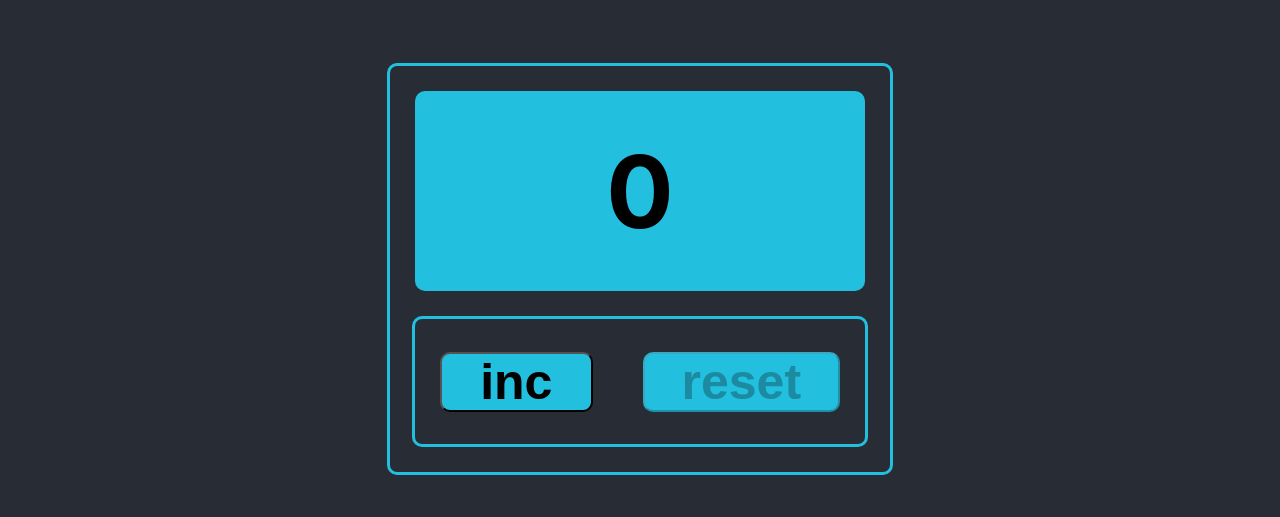
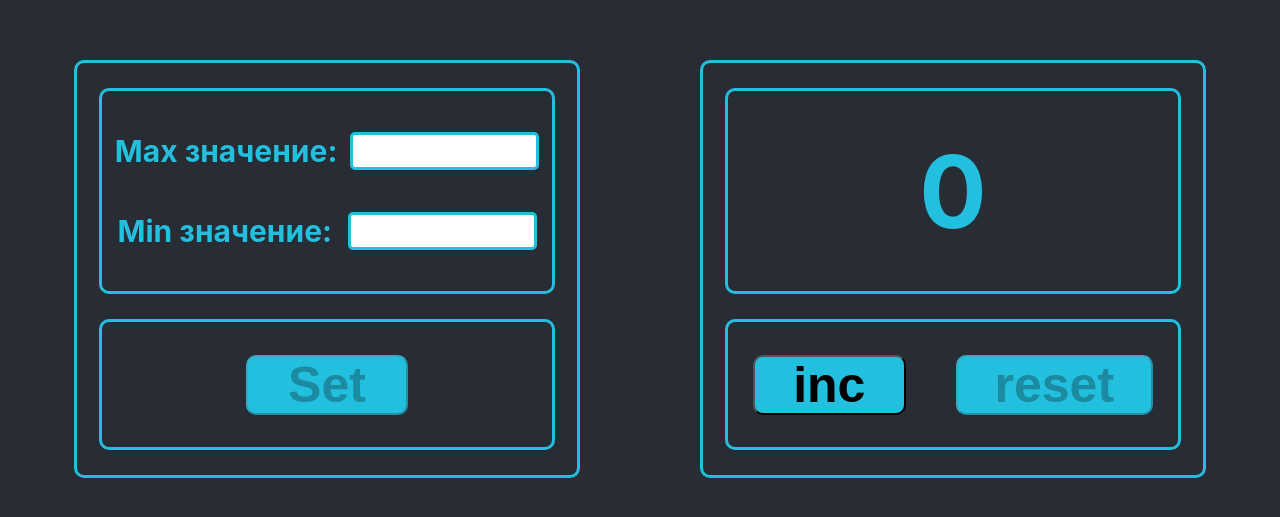
Before and after one commit to GorelovaP/Counter, a React (Create React App) app: page / in a window 1280 px wide. Shown: the part 131-648 px from the top of the page. Built offline with nearby package versions, Linux system fonts and the light colour scheme.

Commit message:
Layout counter2

```diff
--- a/src/App.css
+++ b/src/App.css
@@ -1,6 +1,6 @@
 .App {
   display: flex;
-  justify-content: center;
+  justify-content: space-evenly;
   align-items: center;
   text-align: center;
   background:#282c34;
--- a/src/App.tsx
+++ b/src/App.tsx
@@ -1,21 +1,15 @@
-import React, {useState} from 'react';
+import React from 'react';
 import './App.css';
-import {Counter} from "./components/counter/Counter";
+import {SuperCounter} from "./components/counter2/SuperCounter";
 
 
 function App() {
 
-    let [count, setCount] = useState<number>(0)
-    const Inc = () => {
-        setCount(count+1);
-    }
-    const Reset = () => {
-        setCount(0)
-    }
+
 
     return (
         <div className="App">
-            <Counter number={count} Reset={Reset} Inc={Inc}/>
+            <SuperCounter/>
         </div>
     );
 }
--- a/src/components/counter/Counter.module.css
+++ b/src/components/counter/Counter.module.css
@@ -6,4 +6,5 @@
     display: flex;
     flex-direction: column;
     align-items: center;
+    margin: 60px;
 }
--- a/src/components/counter/display/Display.module.css
+++ b/src/components/counter/display/Display.module.css
@@ -7,9 +7,11 @@
     margin-top: 25px;
     width: 450px;
     height: 200px;
-    background: #22bfde;
+    color: #22bfde;
+    border: 3px solid #22bfde;
     border-radius: 10px;
 }
+
 .red{
     color: red;
 }
--- /dev/null
+++ b/src/components/counter2/SuperCounter.module.css
@@ -0,0 +1,4 @@
+.superCounter{
+    display: flex;
+    flex-direction: row;
+}
--- /dev/null
+++ b/src/components/counter2/SuperCounter.tsx
@@ -0,0 +1,25 @@
+
+import React, {useState} from "react";
+import {Counter} from "../counter/Counter";
+import {Setting} from "./setting/Setting";
+import s from "./SuperCounter.module.css"
+type SuperCounterPropsType = {
+
+}
+
+
+export const SuperCounter = (props: SuperCounterPropsType) => {
+    let [count, setCount] = useState<number>(0)
+    const Inc = () => {
+        setCount(count+1);
+    }
+    const Reset = () => {
+        setCount(0)
+    }
+    return (
+        <div className={s.superCounter}>
+            <Setting/>
+            <Counter number={count} Reset={Reset} Inc={Inc}/>
+        </div>
+    )
+}
--- /dev/null
+++ b/src/components/counter2/setting/Setting.module.css
@@ -0,0 +1,25 @@
+.display{
+    display: flex;
+    flex-direction: column;
+    justify-content: space-evenly;
+    font-size: 30px;
+    font-weight: bold;
+    margin-top: 25px;
+    width: 450px;
+    height: 200px;
+    color: #22bfde;
+    border: 3px solid #22bfde;
+    border-radius: 10px;
+}
+.buttonArea {
+    margin-top: 25px;
+    width: 450px;
+    height: 125px;
+    border: 3px solid #22bfde;
+    border-radius: 10px;
+    margin-bottom: 25px;
+    display: flex;
+    flex-direction: row;
+    justify-content: center;
+    align-items: center;
+}
--- /dev/null
+++ b/src/components/counter2/setting/Setting.tsx
@@ -0,0 +1,29 @@
+import s from "./Setting.module.css";
+import c from "../../counter/Counter.module.css";
+
+
+import React from "react";
+import {UniversalButton} from "../../universalButton/UniversalButton";
+import {UniversalInputNumber} from "../../universalInputNumber/UniversalInputNumber";
+
+const Set =()=>{
+
+}
+
+type SettingPropsType = {
+
+}
+
+export const Setting = (props: SettingPropsType) => {
+    return (
+        <div className={c.counter}>
+            <div className={s.display}>
+                <UniversalInputNumber text={"Max значение:"}/>
+                <UniversalInputNumber text={"Min значение:"}/>
+            </div>
+            <div className={s.buttonArea}>
+                <UniversalButton callback={Set} name={"Set"} boolean={true}/>
+            </div>
+        </div>
+    )
+}
--- /dev/null
+++ b/src/components/universalInputNumber/UniversalInputNumber.module.css
@@ -0,0 +1,16 @@
+.universalInputArea{
+    display: flex;
+    justify-content: space-evenly;
+    align-items: center;
+}
+.input{
+    border: 3px solid #22bfde;
+    border-radius: 5px;
+    background: #ffffff;
+    height: 30px;
+    text-align: center;
+    font-weight: bold;
+}
+.label{
+
+}
--- /dev/null
+++ b/src/components/universalInputNumber/UniversalInputNumber.tsx
@@ -0,0 +1,13 @@
+import React from "react";
+import s from "./UniversalInputNumber.module.css"
+
+type UniversalInputNumberPropsType={
+    text: string;
+}
+export const  UniversalInputNumber =(props: UniversalInputNumberPropsType)=>{
+    return(
+        <div className={ s.universalInputArea}>
+            <label>{props.text}</label> <input className={s.input} type={"number"}/>
+        </div>
+    )
+}
```
